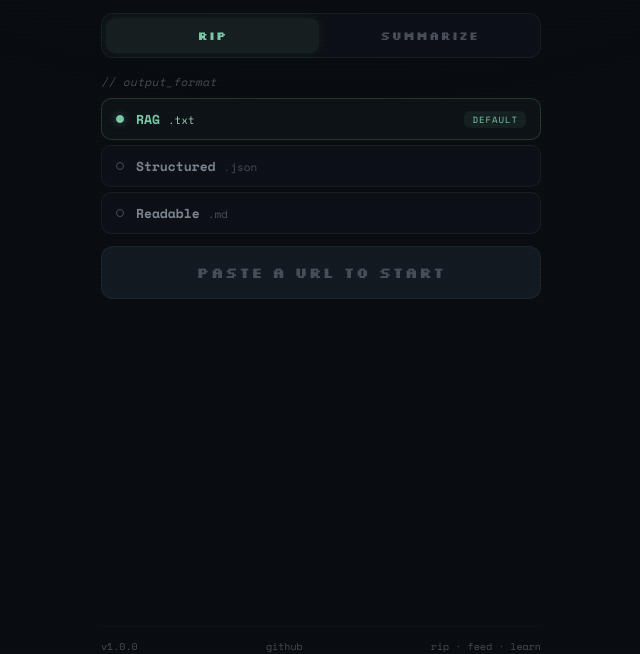
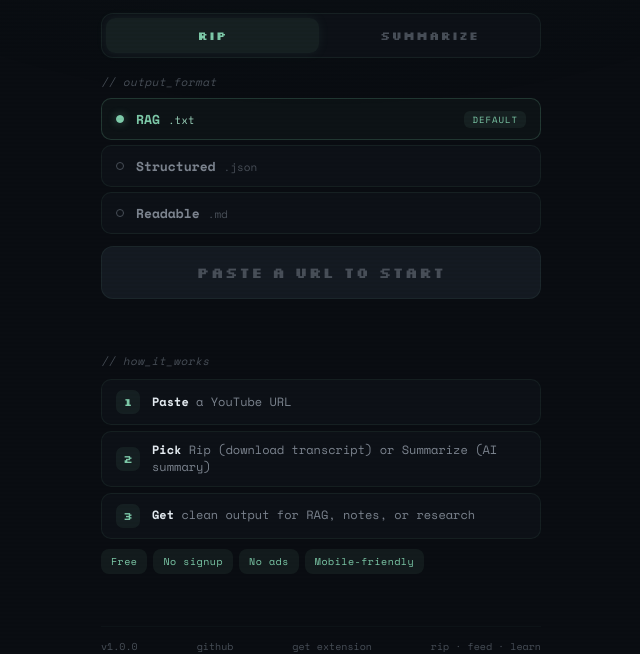
Before and after one commit to mrslbt/rippr, a browser extension: page web/src/index.html in a window 1280 px wide. Shown: the part 146-800 px from the top of the page, without its empty margins (319-959 px from the left). Drawn offline with nearby package versions, Linux system fonts and the light colour scheme.

Commit message:
Improve discoverability: OG tags, SEO, empty state, footer links
- Add Open Graph and Twitter meta tags for social sharing
- Add JSON-LD structured data (WebApplication schema)
- Serve robots.txt and sitemap.xml from worker
- Add "how it works" empty state section with perks badges
- Add Chrome extension link in footer
- Hide how-it-works when results are shown

Co-Authored-By: Claude Opus 4.6 (1M context) <noreply@anthropic.com>

```diff
--- a/web/src/index.html
+++ b/web/src/index.html
@@ -4,10 +4,35 @@
   <meta charset="UTF-8">
   <meta name="viewport" content="width=device-width, initial-scale=1.0, viewport-fit=cover">
   <title>rippr — YouTube Transcript Ripper & Summarizer</title>
-  <meta name="description" content="Rip YouTube transcripts for LLM use or get AI-powered summaries. Fast, free, mobile-friendly.">
+  <meta name="description" content="Rip YouTube transcripts for LLM use or get AI-powered summaries. Fast, free, no signup required.">
   <meta name="theme-color" content="#0a0d12">
   <meta name="apple-mobile-web-app-capable" content="yes">
   <meta name="apple-mobile-web-app-status-bar-style" content="black-translucent">
+  <!-- Open Graph -->
+  <meta property="og:type" content="website">
+  <meta property="og:url" content="https://rippr.bymarsel.me/">
+  <meta property="og:title" content="rippr — YouTube Transcript Ripper & Summarizer">
+  <meta property="og:description" content="Rip YouTube transcripts for LLM use or get AI-powered summaries. Fast, free, no signup required.">
+  <meta property="og:image" content="https://rippr.bymarsel.me/icon.png">
+  <!-- Twitter -->
+  <meta name="twitter:card" content="summary">
+  <meta name="twitter:title" content="rippr — YouTube Transcript Ripper & Summarizer">
+  <meta name="twitter:description" content="Rip YouTube transcripts for LLM use or get AI-powered summaries. Fast, free, no signup required.">
+  <meta name="twitter:image" content="https://rippr.bymarsel.me/icon.png">
+  <!-- Structured Data -->
+  <script type="application/ld+json">
+  {
+    "@context": "https://schema.org",
+    "@type": "WebApplication",
+    "name": "rippr",
+    "url": "https://rippr.bymarsel.me/",
+    "description": "Rip YouTube transcripts for LLM use or get AI-powered summaries. Fast, free, no signup required.",
+    "applicationCategory": "UtilitiesApplication",
+    "operatingSystem": "Any",
+    "offers": { "@type": "Offer", "price": "0", "priceCurrency": "USD" },
+    "image": "https://rippr.bymarsel.me/icon.png"
+  }
+  </script>
   <link rel="icon" type="image/png" href="/icon.png">
   <link rel="apple-touch-icon" href="/icon.png">
   <link rel="preconnect" href="https://fonts.googleapis.com">
@@ -259,12 +284,49 @@
     .btn-sm:hover { border-color: var(--border-active); color: var(--mint); }
     .btn-sm:active { transform: scale(0.98); }
 
+    /* ── How It Works ── */
+    .how-it-works {
+      display: flex; flex-direction: column; gap: 10px;
+      margin-top: 4px;
+      animation: fadeUp 0.4s var(--ease) 0.2s both;
+    }
+    .how-it-works.hidden { display: none; }
+    .how-label {
+      font-size: 11px; letter-spacing: 0.5px; color: var(--text-muted);
+      font-style: italic;
+    }
+    .steps { display: flex; flex-direction: column; gap: 6px; }
+    .step {
+      display: flex; align-items: center; gap: 12px;
+      padding: 10px 14px; background: var(--bg-base);
+      border: 1px solid var(--border-subtle); border-radius: 10px;
+    }
+    .step-num {
+      width: 24px; height: 24px; border-radius: 7px;
+      background: var(--mint-subtle); color: var(--mint);
+      font-family: 'Silkscreen', cursive; font-size: 11px; font-weight: 700;
+      display: flex; align-items: center; justify-content: center;
+      flex-shrink: 0;
+    }
+    .step-text { font-size: 12px; color: var(--text-secondary); line-height: 1.4; }
+    .step-text strong { color: var(--text-primary); }
+
+    .perks {
+      display: flex; gap: 6px; flex-wrap: wrap;
+    }
+    .perk {
+      padding: 5px 10px; border-radius: 8px;
+      background: var(--mint-subtle); font-size: 10px;
+      color: var(--mint); letter-spacing: 0.5px;
+    }
+
     /* ── Footer ── */
     .footer {
       margin-top: auto; padding-top: 12px;
       border-top: 1px solid rgba(126,203,170,0.04);
-      display: flex; justify-content: space-between;
+      display: flex; justify-content: space-between; align-items: center;
       font-size: 10px; color: var(--text-muted);
+      gap: 8px;
     }
     .footer a { color: var(--text-muted); text-decoration: none; }
     .footer a:hover { color: var(--mint); }
@@ -350,6 +412,31 @@
     <!-- Status -->
     <div class="status" id="status" aria-live="polite"></div>
 
+    <!-- How It Works (empty state) -->
+    <div class="how-it-works" id="how-it-works">
+      <span class="how-label">// how_it_works</span>
+      <div class="steps">
+        <div class="step">
+          <span class="step-num">1</span>
+          <span class="step-text"><strong>Paste</strong> a YouTube URL</span>
+        </div>
+        <div class="step">
+          <span class="step-num">2</span>
+          <span class="step-text"><strong>Pick</strong> Rip (download transcript) or Summarize (AI summary)</span>
+        </div>
+        <div class="step">
+          <span class="step-num">3</span>
+          <span class="step-text"><strong>Get</strong> clean output for RAG, notes, or research</span>
+        </div>
+      </div>
+      <div class="perks">
+        <span class="perk">Free</span>
+        <span class="perk">No signup</span>
+        <span class="perk">No ads</span>
+        <span class="perk">Mobile-friendly</span>
+      </div>
+    </div>
+
     <!-- Summary Results -->
     <div class="results" id="results">
       <div class="result-header" id="result-header"></div>
@@ -376,6 +463,7 @@
     <footer class="footer">
       <span>v1.0.0</span>
       <a href="https://github.com/mrslbt/rippr" target="_blank" rel="noopener">github</a>
+      <a href="https://github.com/mrslbt/rippr#readme" target="_blank" rel="noopener">get extension</a>
       <span>rip &middot; feed &middot; learn</span>
     </footer>
   </div>
@@ -387,6 +475,7 @@
     const sumBtn = $("sum-btn");
     const statusEl = $("status");
     const resultsEl = $("results");
+    const howEl = $("how-it-works");
 
     let currentMode = "rip";
     let selectedFormat = "txt";
@@ -461,6 +550,7 @@
       statusEl.textContent = "Extracting transcript...";
       statusEl.className = "status";
       resultsEl.classList.remove("visible");
+      howEl.classList.add("hidden");
 
       try {
         const resp = await fetch("/api/rip", {
@@ -504,6 +594,7 @@
       statusEl.textContent = "Summarizing...";
       statusEl.className = "status";
       resultsEl.classList.remove("visible");
+      howEl.classList.add("hidden");
 
       try {
         const resp = await fetch("/api/summarize", {
@@ -661,6 +752,7 @@
     $("new-btn").addEventListener("click", () => {
       urlInput.value = "";
       resultsEl.classList.remove("visible");
+      howEl.classList.remove("hidden");
       lastResult = null;
       statusEl.textContent = "";
       statusEl.className = "status";
```
Also changed, not shown: web/src/worker.js (+14 -0 lines).
